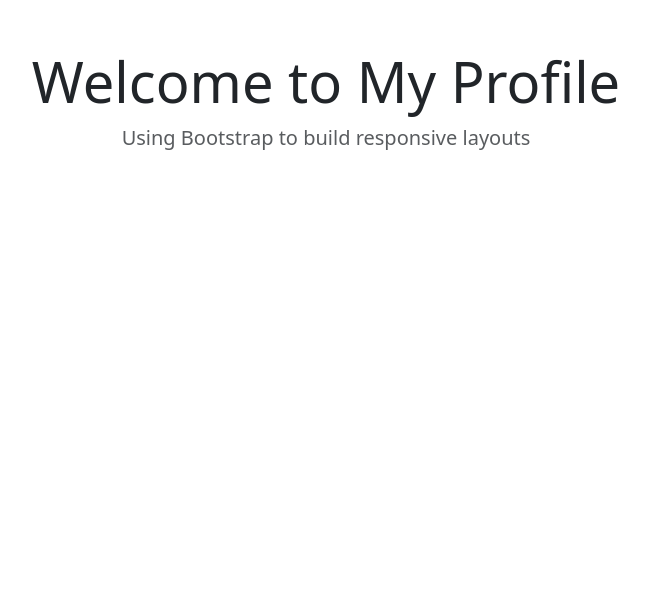
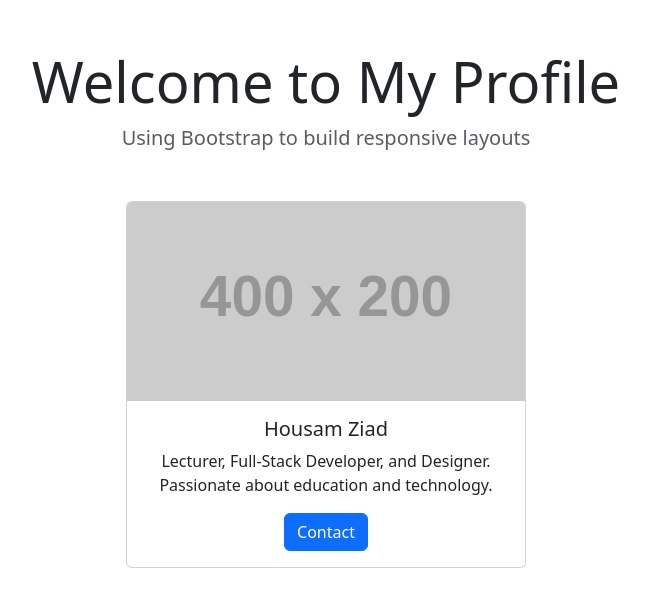
Before and after one commit to elomnnaemekaj/UCDPA-2609-Unit_9, a plain HTML site: page index.html in a window 1280 px wide. Shown: the whole page, without its empty margins (314-963 px from the left). Drawn offline with nearby package versions, Linux system fonts and the light colour scheme; placeholder pictures from the web are drawn by us.

Commit message:
add profile card

```diff
--- a/index.html
+++ b/index.html
@@ -1,4 +1,4 @@
-<!DOCTYPE html>
+<!doctype html>
 <html lang="en">
   <head>
     <meta charset="UTF-8" />
@@ -15,8 +15,28 @@
     <div class="container py-5">
       <header class="text-center mb-5">
         <h1 class="display-4">Welcome to My Profile</h1>
-        <p class="lead text-muted">Using Bootstrap to build responsive layouts</p>
+        <p class="lead text-muted">
+          Using Bootstrap to build responsive layouts
+        </p>
       </header>
+      <div class="card mx-auto" style="max-width: 400px">
+        <img
+          src="https://via.placeholder.com/400x200"
+          class="card-img-top"
+          alt="Profile Image"
+        />
+
+        <div class="card-body text-center">
+          <h5 class="card-title">Housam Ziad</h5>
+
+          <p class="card-text">
+            Lecturer, Full-Stack Developer, and Designer. Passionate about
+            education and technology.
+          </p>
+
+          <a href="#" class="btn btn-primary">Contact</a>
+        </div>
+      </div>
     </div>
   </body>
 </html>
```
